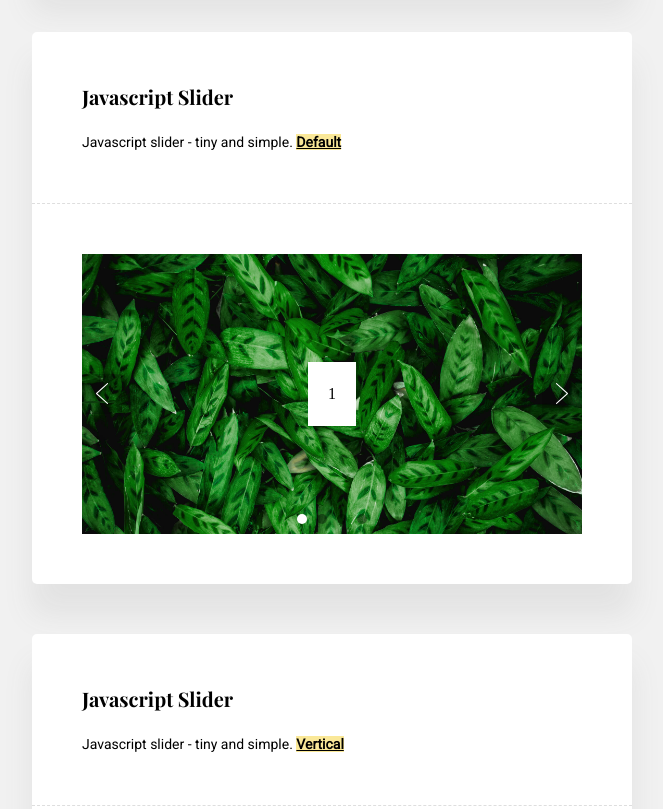
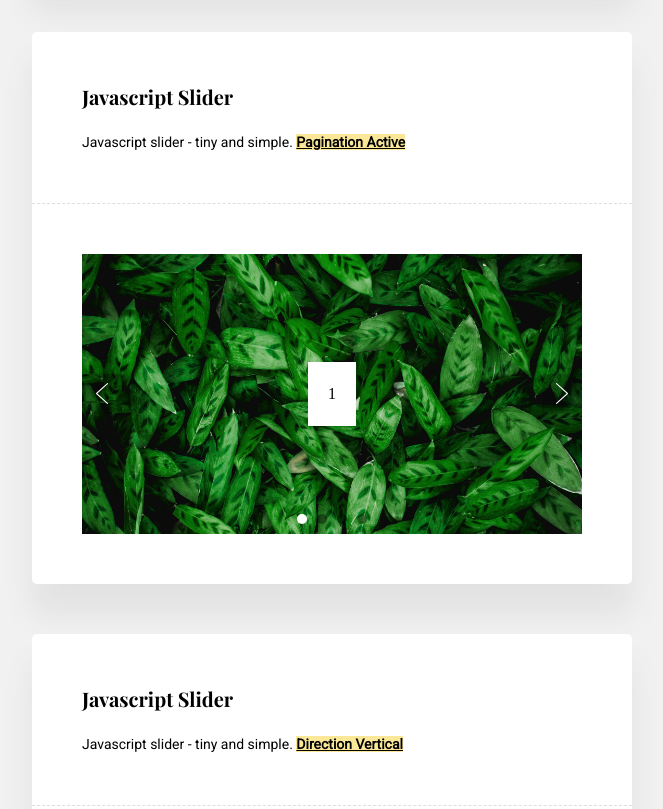
Before and after one commit to kenangundogan/javascript-slider, a website: page dist/example/javascript-slider.html in a window 1280 px wide. Shown: the part 620-1429 px from the top of the page, without its empty margins (308-971 px from the left). Drawn offline with nearby package versions, Linux system fonts and the light colour scheme.

Commit message:
Update example

```diff
--- a/dist/example/javascript-slider.html
+++ b/dist/example/javascript-slider.html
@@ -77,7 +77,7 @@
                 <div class="title">Javascript Slider</div>
                 <div class="description">
                     Javascript slider - tiny and simple.
-                    <span class="info">Default</span>
+                    <span class="info">Pagination Active</span>
                 </div>
             </div>
 
@@ -130,7 +130,7 @@
                 <div class="title">Javascript Slider</div>
                 <div class="description">
                     Javascript slider - tiny and simple.
-                    <span class="info">Vertical</span>
+                    <span class="info">Direction Vertical</span>
                 </div>
             </div>
 
```
